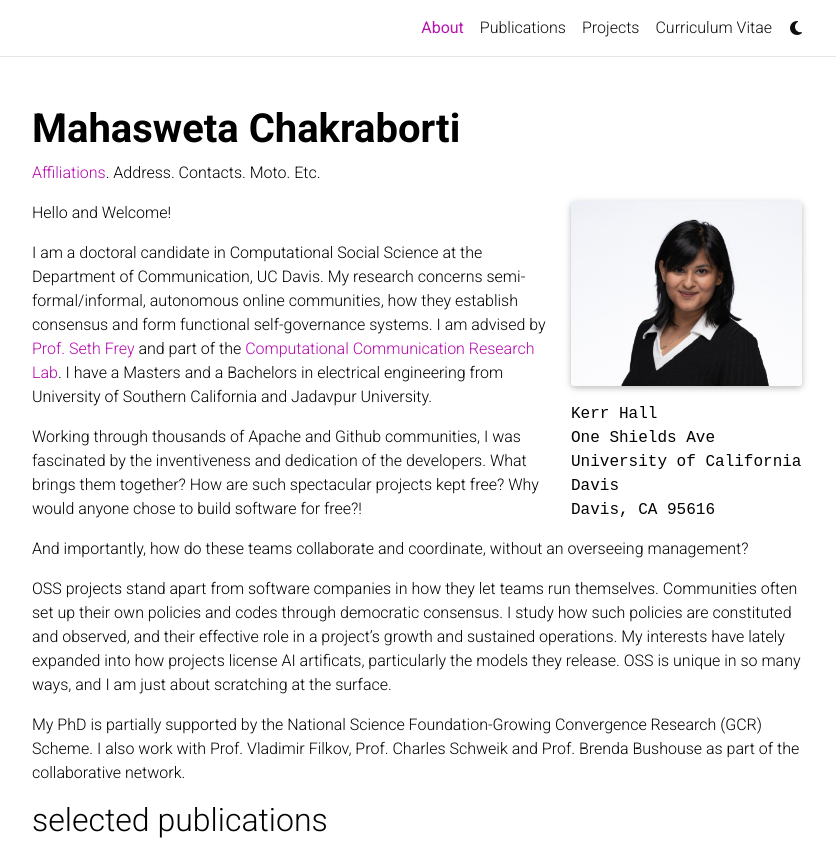
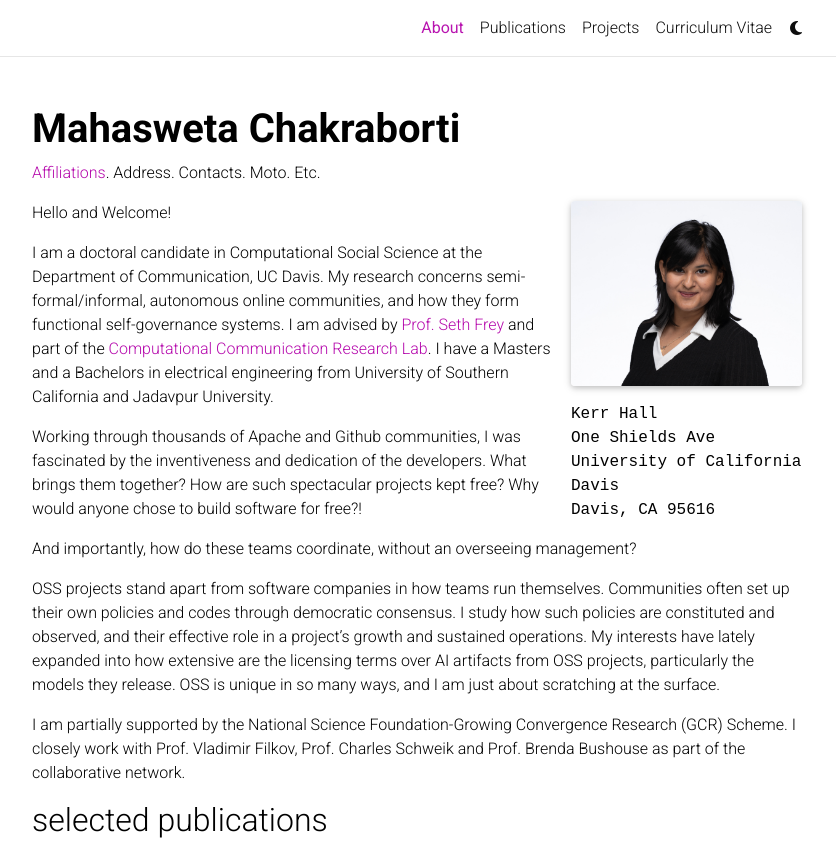
Before and after one commit to Mahasweta-usc/Mahasweta-usc.github.io, a Jekyll site: the page built from _pages/about.md, in a window 1280 px wide and 1157 px high, cut to the strip 0-867 px from the top of the window. Shown: the whole strip, without its empty margins (223-1059 px from the left). Built offline with Jekyll 4.4.1, drawn with Linux system fonts in a browser that asks for light colours; full-size pictures stand in for the smaller copies a plugin makes; comment, search, counter and statistics services are not loaded; a style sheet for code colours, icons or effects is not loaded.

Commit message:
updating bio

```diff
--- a/_pages/about.md
+++ b/_pages/about.md
@@ -22,15 +22,15 @@
 
 Hello and Welcome!
 
-I am a doctoral candidate in Computational Social Science at the Department of Communication, UC Davis. My research concerns semi-formal/informal, autonomous online communities, how they establish consensus and form functional self-governance systems. I am advised by [Prof. Seth Frey](https://communication.ucdavis.edu/people/seth-frey) and part of the [Computational Communication Research Lab](https://c2.ucdavis.edu/). I have a Masters and a Bachelors in electrical engineering from University of Southern California and Jadavpur University.
+I am a doctoral candidate in Computational Social Science at the Department of Communication, UC Davis. My research concerns semi-formal/informal, autonomous online communities, and how they form functional self-governance systems. I am advised by [Prof. Seth Frey](https://communication.ucdavis.edu/people/seth-frey) and part of the [Computational Communication Research Lab](https://c2.ucdavis.edu/). I have a Masters and a Bachelors in electrical engineering from University of Southern California and Jadavpur University.
 
 Working through thousands of Apache and Github communities, I was fascinated by the inventiveness and dedication of the developers. What brings them together? How are such spectacular projects kept free? Why would anyone chose to build software for free?!
 
-And importantly, how do these teams collaborate and coordinate, without an overseeing management?
+And importantly, how do these teams coordinate, without an overseeing management?
 
-OSS projects stand apart from software companies in how they let teams run themselves. Communities often set up their own policies and codes through democratic consensus. I study how such policies are constituted and observed, and their effective role in a project's growth and sustained operations. My interests have lately expanded into how projects license AI artificats, particularly the models they release. OSS is unique in so many ways, and I am just about scratching at the surface.
+OSS projects stand apart from software companies in how teams run themselves. Communities often set up their own policies and codes through democratic consensus. I study how such policies are constituted and observed, and their effective role in a project's growth and sustained operations. My interests have lately expanded into how extensive are the licensing terms over AI artifacts from OSS projects, particularly the models they release. OSS is unique in so many ways, and I am just about scratching at the surface.
 
-My PhD is partially supported by the National Science Foundation-Growing Convergence Research (GCR) Scheme. I also work with Prof. Vladimir Filkov, Prof. Charles Schweik and Prof. Brenda Bushouse as part of the collaborative network.
+I am partially supported by the National Science Foundation-Growing Convergence Research (GCR) Scheme. I closely work with Prof. Vladimir Filkov, Prof. Charles Schweik and Prof. Brenda Bushouse as part of the collaborative network.
 
 <!-- [subreddit](http://reddit.com). You can put a picture in, too. The code is already in, just name your picture `prof_pic.jpg` and put it in the `img/` folder.
 
```
